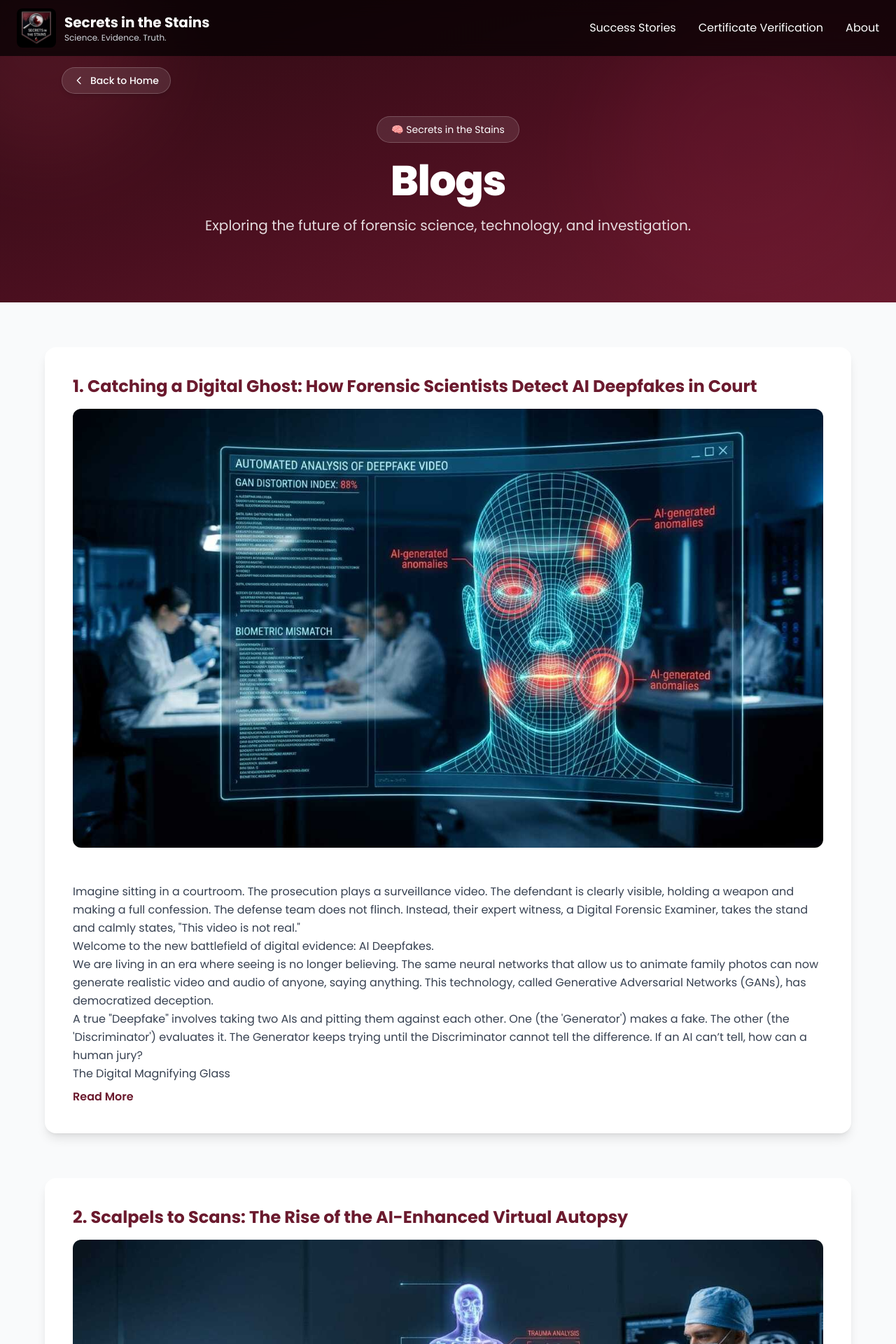
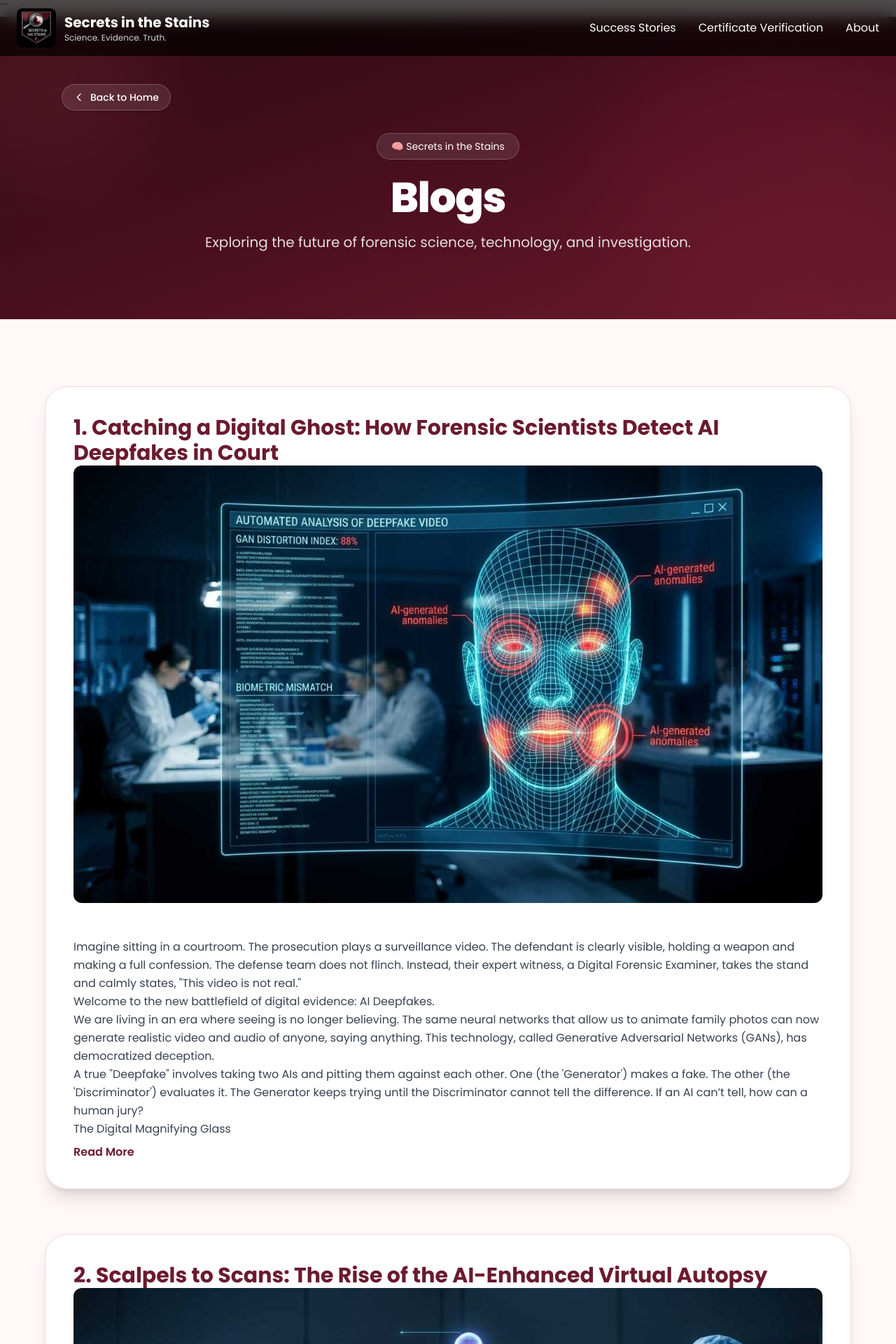
Before and after one commit to vinaysaddanapu9/secretsinthestains, a Flask app: page /blogs in a window 1280 px wide. Shown: the top 1920 px of the page at 70% size. Run offline with Flask 3, Linux system fonts and the light colour scheme; some libraries are stand-ins or nearby versions.

Commit message:
Updated blogs

````diff
--- a/templates/blogs.html
+++ b/templates/blogs.html
@@ -4,6 +4,7 @@
 
 <div class="overflow-x-hidden bg-[#fff7f8]">
 
+```
 <!-- HERO SECTION -->
 <section class="relative overflow-hidden bg-gradient-to-br from-[#2b0b12] via-[#4a0f1f] to-[#6b1a2e] text-white">
 
@@ -56,14 +57,14 @@
 </section>
 
 <!-- BLOG CONTAINER -->
-<section class="py-16 px-6 bg-gray-50">
+<section class="py-16 md:py-24 px-4 sm:px-6">
 
-<div class="max-w-6xl mx-auto space-y-16">
+    <div class="max-w-6xl mx-auto space-y-16">
 
-<!-- BLOG 1 -->
-<div class="bg-white p-6 md:p-10 rounded-2xl shadow-lg">
+        <!-- BLOG 1 -->
+<div class="bg-white p-6 md:p-10 rounded-[2rem] shadow-xl border border-[#f1d9df] hover:shadow-2xl hover:-translate-y-1 transition duration-300">
 
-<h2 class="text-2xl font-bold text-[#6b1a2e] mb-4">
+<h2 class="text-2xl md:text-3xl font-bold text-[#6b1a2e] leading-tight">
 1. Catching a Digital Ghost: How Forensic Scientists Detect AI Deepfakes in Court
 </h2>
 
@@ -95,9 +96,9 @@ The challenge for digital forensics moving forward is scale. While a single vide
 </div>
 
 <!-- BLOG 2 -->
-<div class="bg-white p-6 md:p-10 rounded-2xl shadow-lg">
+<div class="bg-white p-6 md:p-10 rounded-[2rem] shadow-xl border border-[#f1d9df] hover:shadow-2xl hover:-translate-y-1 transition duration-300">
 
-<h2 class="text-2xl font-bold text-[#6b1a2e] mb-4">
+<h2 class="text-2xl md:text-3xl font-bold text-[#6b1a2e] leading-tight">
 2. Scalpels to Scans: The Rise of the AI-Enhanced Virtual Autopsy
 </h2>
 
@@ -127,9 +128,9 @@ The future of forensics will likely see the virtual autopsy become the default s
 </div>
 
 <!-- BLOG 3 -->
-<div class="bg-white p-6 md:p-10 rounded-2xl shadow-lg">
+<div class="bg-white p-6 md:p-10 rounded-[2rem] shadow-xl border border-[#f1d9df] hover:shadow-2xl hover:-translate-y-1 transition duration-300">
 
-<h2 class="text-2xl font-bold text-[#6b1a2e] mb-4">
+<h2 class="text-2xl md:text-3xl font-bold text-[#6b1a2e] leading-tight">
 3. The Silent Witnesses: How Dirt and Pollen Crack Cold Cases
 </h2>
 
@@ -157,9 +158,9 @@ From the stomach contents of a victim (proving where their last meal was grown)
 </div>
 
 <!-- BLOG 4 -->
-<div class="bg-white p-6 md:p-10 rounded-2xl shadow-lg">
+<div class="bg-white p-6 md:p-10 rounded-[2rem] shadow-xl border border-[#f1d9df] hover:shadow-2xl hover:-translate-y-1 transition duration-300">
 
-<h2 class="text-2xl font-bold text-[#6b1a2e] mb-4">
+<h2 class="text-2xl md:text-3xl font-bold text-[#6b1a2e] leading-tight">
 4. Molecules of Time: Predicting Age and Faces from a Single Drop of Blood
 </h2>
 
@@ -188,9 +189,9 @@ While phenotyping provides a prediction, not a 100% guarantee, it is an unpreced
 </div>
 
 <!-- BLOG 5 -->
-<div class="bg-white p-6 md:p-10 rounded-2xl shadow-lg">
+<div class="bg-white p-6 md:p-10 rounded-[2rem] shadow-xl border border-[#f1d9df] hover:shadow-2xl hover:-translate-y-1 transition duration-300">
 
-<h2 class="text-2xl font-bold text-[#6b1a2e] mb-4">
+<h2 class="text-2xl md:text-3xl font-bold text-[#6b1a2e] leading-tight">
 Stepping Into the Crime: How Laser Scanners Recreate Tragedies in VR
 </h2>
 
@@ -219,7 +220,12 @@ By digitizing the environment, 3D reconstruction ensures that the scene never cl
 
 </div>
 
-</div>
+
+        <!-- Keep ALL your remaining blog sections exactly the same content-wise -->
+        <!-- BLOG 2, BLOG 3, BLOG 4, BLOG 5 -->
+        <!-- Only wrap each with the same modern card styling used above -->
+
+    </div>
 
 </section>
 
@@ -243,7 +249,9 @@ By digitizing the environment, 3D reconstruction ensures that the scene never cl
     </div>
 
 </section>
- </div>
+```
+
+</div>
 
 <script>
 function toggleReadMore(btn) {
````
